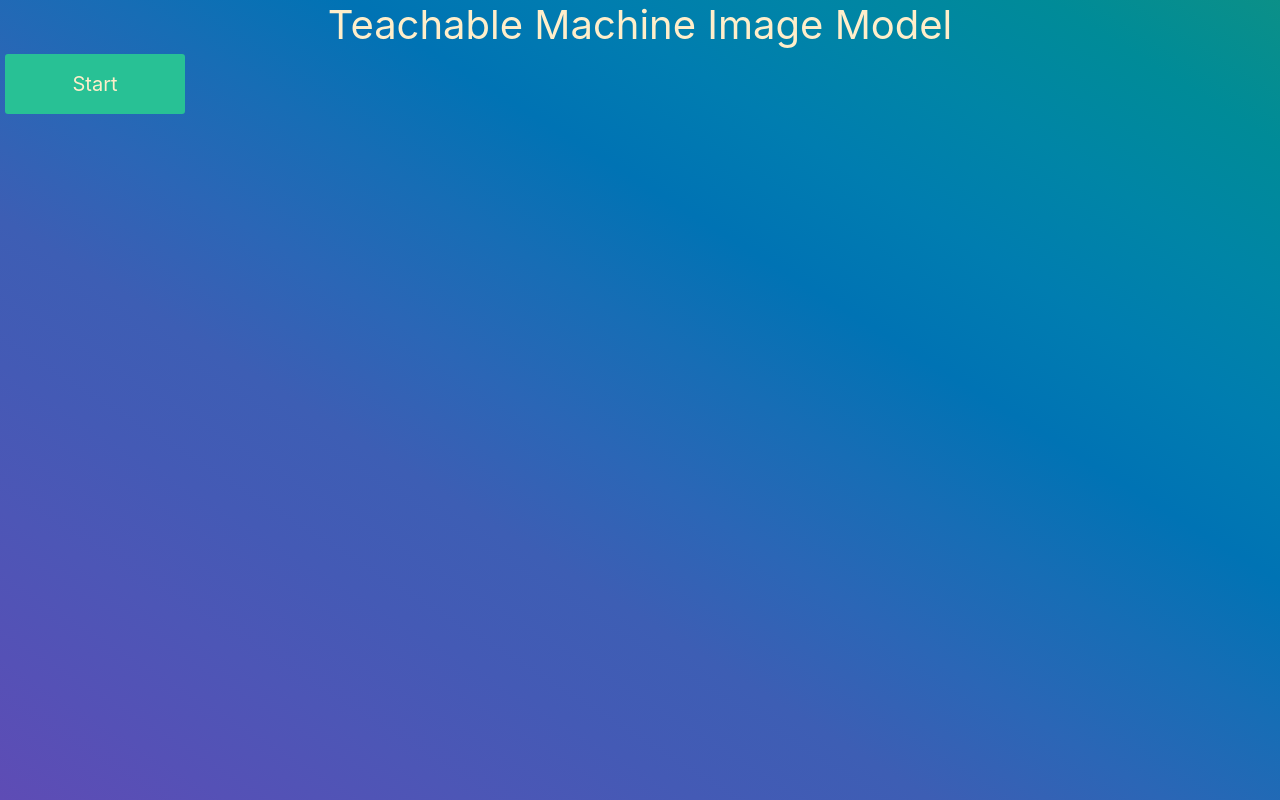
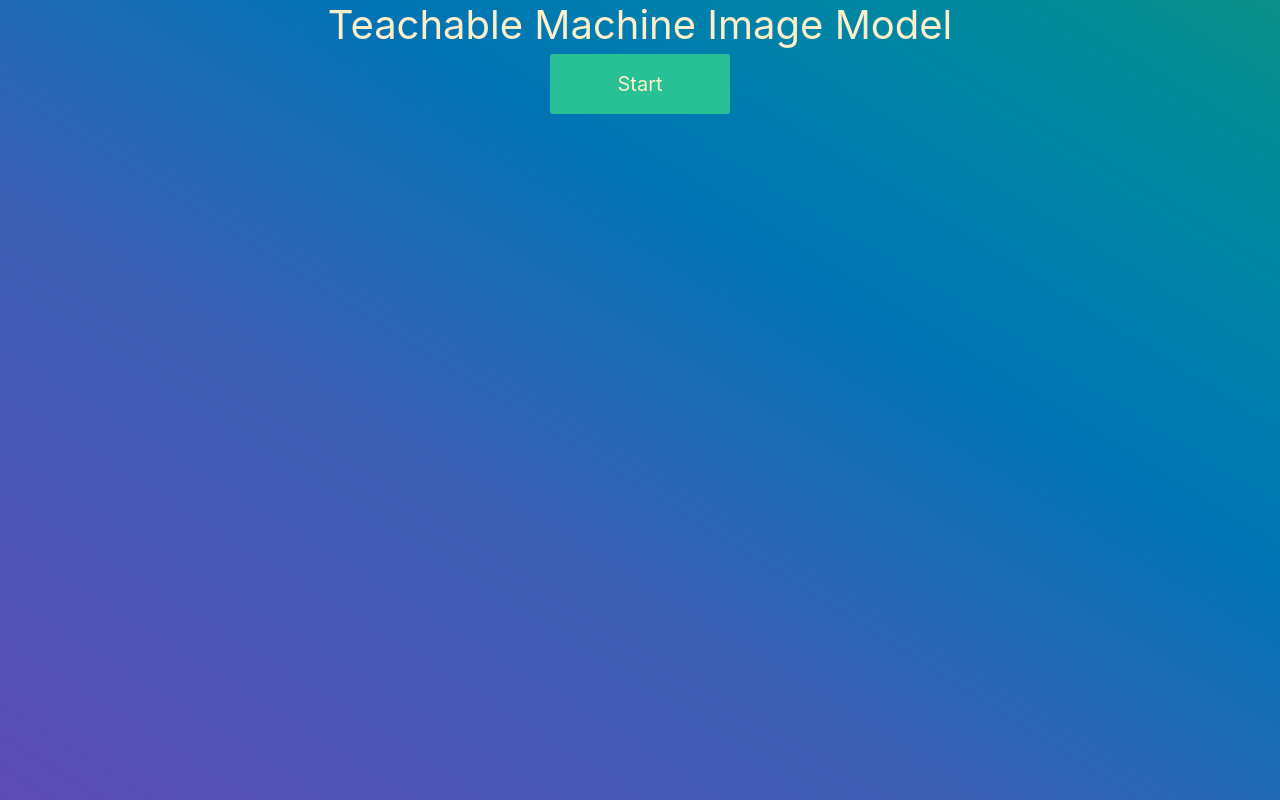
Before and after one commit to ahmed282-ib/b-de-nummerplaten, a plain HTML site: page index.html in a window 1280 px wide. Drawn offline with Linux system fonts and the light colour scheme.

Commit message:
Update index.html

```diff
--- a/index.html
+++ b/index.html
@@ -88,7 +88,7 @@
         font-size: 40px;
     }
 
-    knop {
+    .knop {
         display: flex;
         align-items: center;
         width: 100%;
```
